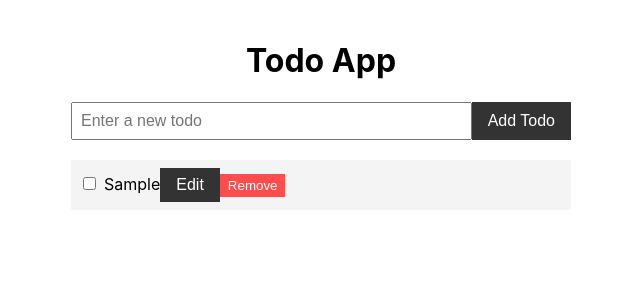
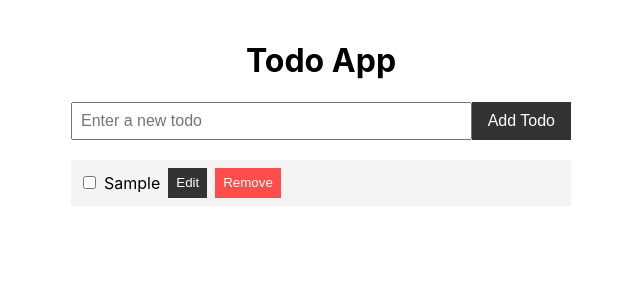
Before and after one commit to ThePageGuy/Solo-ToDo, a React (Create React App) app: page / in a window 1280 px wide. Both pictures are taken after typing "Sample" into the empty fields and a click on the button "Add Todo". Shown: the top 300 px of the page, without its empty margins (319-959 px from the left). Built offline with nearby package versions, Linux system fonts and the light colour scheme.

Commit message:
Fix Buttons UI

```diff
--- a/src/TodoApp.module.css
+++ b/src/TodoApp.module.css
@@ -1,8 +1,8 @@
 .container {
-    max-width: 500px;
-    margin: 0 auto;
-    padding: 20px;
-    text-align: center;
+  max-width: 500px;
+  margin: 0 auto;
+  padding: 20px;
+  text-align: center;
 }
 
 .form {
@@ -39,12 +39,29 @@
   margin-bottom: 8px;
 }
 
-.removeButton {
+.itemContent {
+  display: flex;
+  align-items: center;
+  flex-grow: 1;
+}
+
+.itemActions {
+  display: flex;
+}
+
+.removeButton,
+.editButton {
+  height: 30px; /* Set the same height for both buttons */
   background-color: #ff4d4d;
   color: #fff;
   border: none;
   padding: 4px 8px;
   cursor: pointer;
+  margin-left: 8px; /* Add some spacing between the buttons */
+}
+
+.editButton {
+  background-color: #333;
 }
 
 .checkbox {
--- a/src/TodoItem.js
+++ b/src/TodoItem.js
@@ -43,7 +43,7 @@ const TodoItem = ({ todo, removeTodo, index, updateTodo }) => {
           </button>
         </div>
       ) : (
-        <div>
+        <div className={styles.itemContent}>
           <input
             type="checkbox"
             checked={isCompleted}
@@ -57,7 +57,8 @@ const TodoItem = ({ todo, removeTodo, index, updateTodo }) => {
           >
             {todo}
           </span>
-          <button onClick={handleEditClick} className={styles.button}>
+          <div className={styles.itemActions}>
+            <button onClick={handleEditClick} className={styles.editButton}>
               Edit
             </button>
             <button
@@ -67,6 +68,7 @@ const TodoItem = ({ todo, removeTodo, index, updateTodo }) => {
               Remove
             </button>
           </div>
+        </div>
       )}
     </li>
   );
```
Lines whose indentation alone changed are shown as unchanged.
